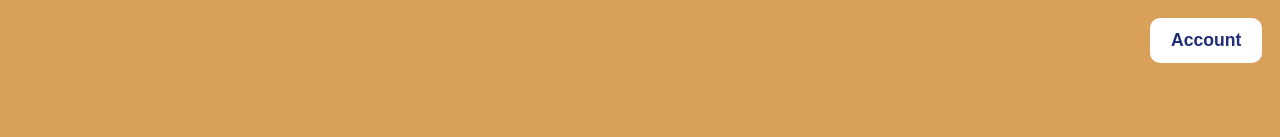
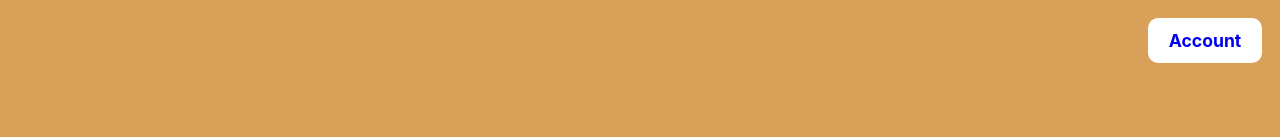
Before and after one commit to michael-mcmasters/Notecards, a React (Create React App) app: page / in a window 1280 px wide. Shown: the top 137 px of the page. Built offline with nearby package versions, Linux system fonts and the light colour scheme.

Commit message:
Remove underline on button

```diff
--- a/src/components/homepagetwo/HomePage2.js
+++ b/src/components/homepagetwo/HomePage2.js
@@ -1,13 +1,19 @@
 import React from 'react';
 import styled from "styled-components";
 import { GiCardRandom } from "react-icons/gi";
+import { Link } from "react-router-dom";
 import FeaturedCards from "./FeaturedCards.js";
 import PopularDecks from "./PopularDecks.js"
 
 const HomePage2 = () => {
   return (
     <>
-      <Account>Account</Account>
+      <Account>
+        <Link to="/" style={{ textDecoration: 'none' }}> {/* Override style to remove underline. Wasn't working when using styled-component's css */}
+          Account
+        </Link>
+      </Account>
+
       <FirstRow>
         <Icon>
           <GiCardRandom />
@@ -26,7 +32,7 @@ const HomePage2 = () => {
   );
 };
 
-const Account = styled.button`
+const Account = styled(Link)`
   margin: 1em;
   padding: 0.7em 1.2em;
   width: fit-content;
@@ -35,6 +41,7 @@ const Account = styled.button`
   border-radius: 10px;
   font-size: 1.1em;
   font-weight: bold;
+  text-decoration: none;
   color: #1F2C76;
 
   position: fixed;
```
